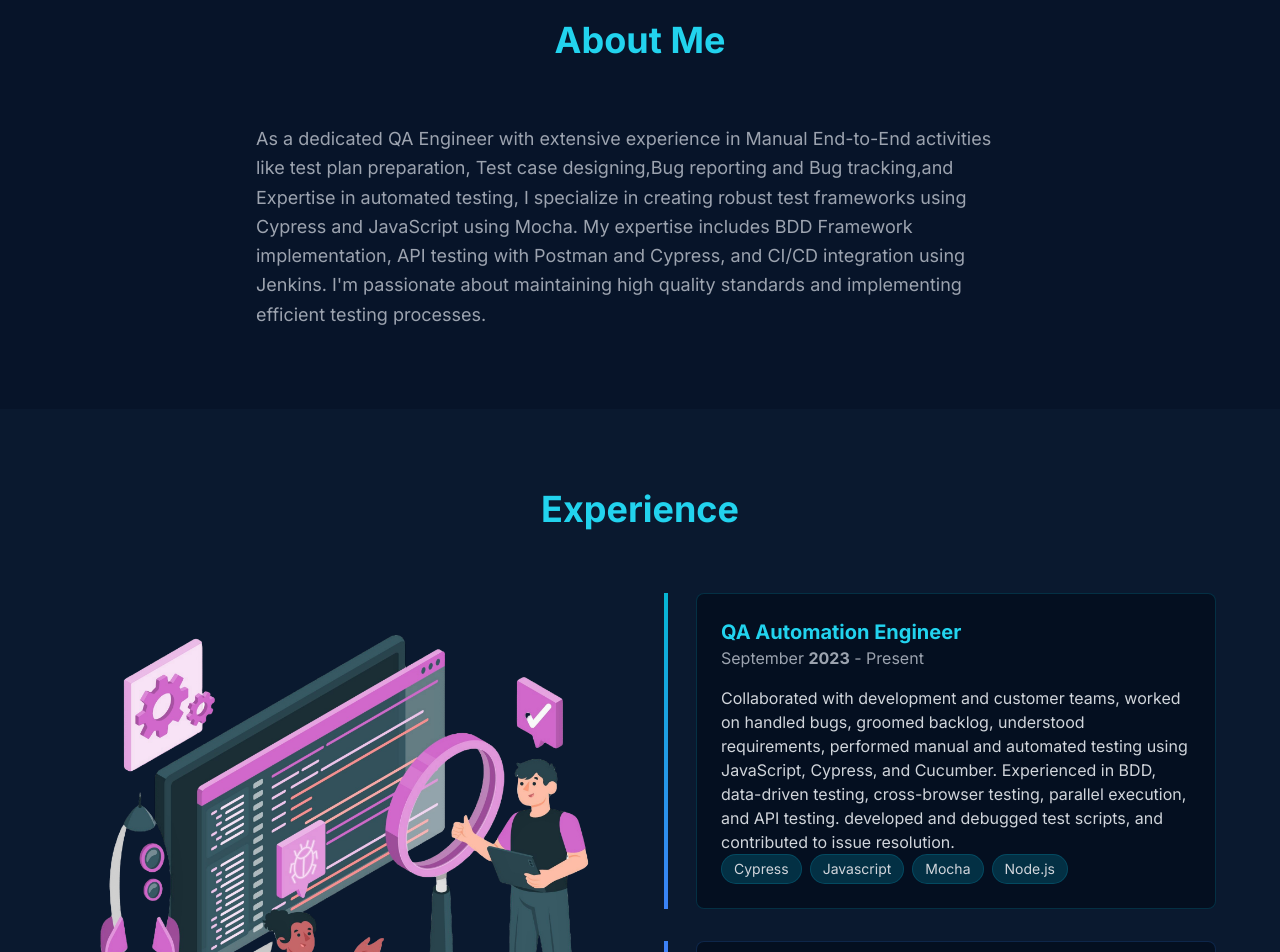
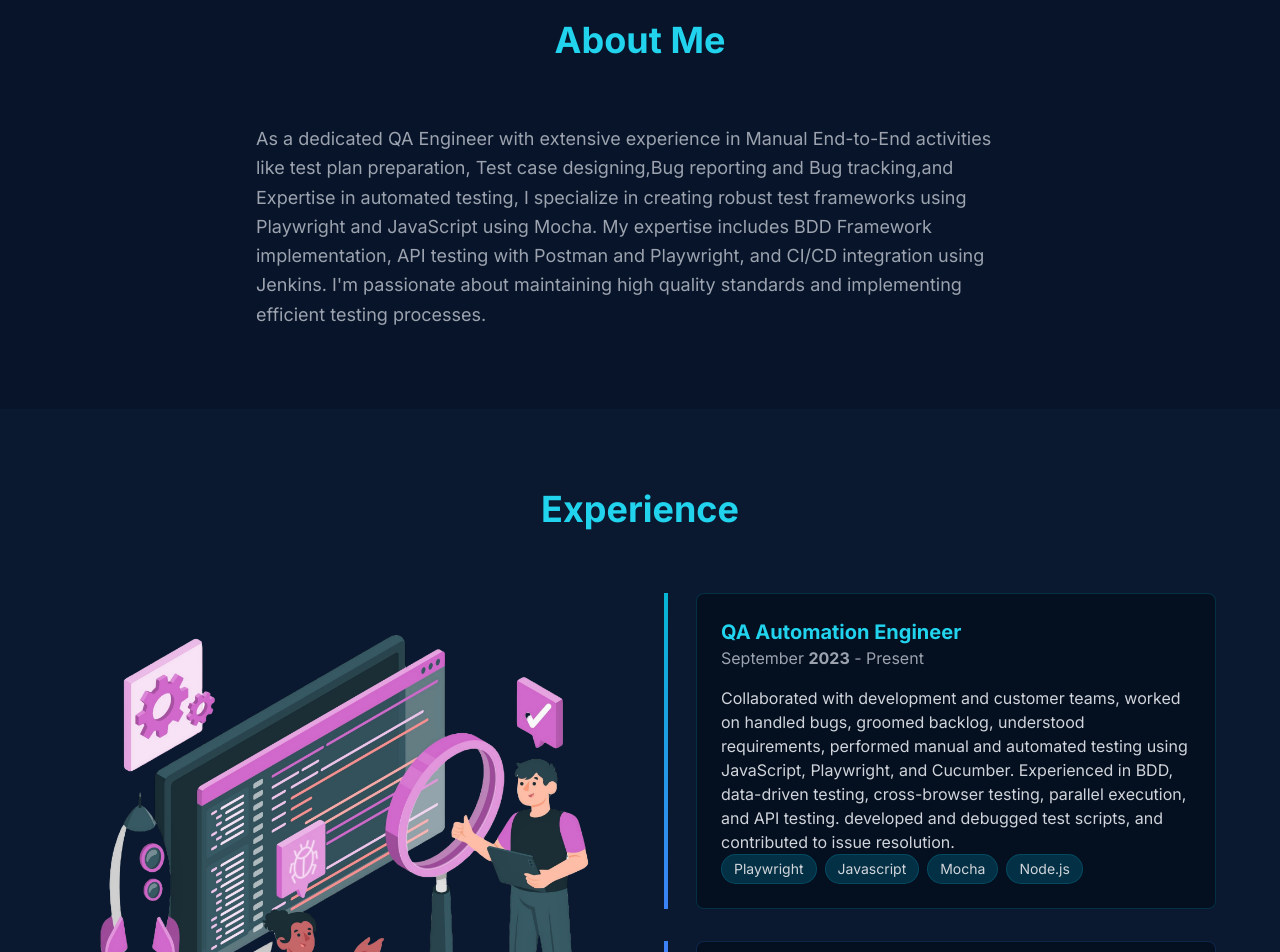
Before and after one commit to VenkateshPrasad18/venky-portfolio, a React (Vite) app: page / in a window 1280 px wide. Shown: the part 860-1812 px from the top of the page. Built offline with nearby package versions, Linux system fonts and the light colour scheme.

Commit message:
playwright

```diff
--- a/src/App.tsx
+++ b/src/App.tsx
@@ -40,7 +40,7 @@ function App() {
                 <span className="block mt-2">QA Engineer</span>
               </h1>
               <p className="text-xl text-gray-400">
-                Experienced QA Engineer specializing in Cypress automation testing with expertise in BDD Framework,
+                Experienced QA Engineer specializing in Playwright automation testing with expertise in BDD Framework,
                 API testing, and continuous integration. Passionate about ensuring software quality and delivering
                 exceptional user experiences.
               </p>
@@ -78,8 +78,8 @@ function App() {
             <p className="text-lg text-gray-400 leading-relaxed">
               As a dedicated QA Engineer with extensive experience in Manual End-to-End activities like test plan preparation,
               Test case designing,Bug reporting and Bug tracking,and Expertise in automated testing, I specialize in creating
-              robust test frameworks using Cypress and JavaScript using Mocha. My expertise includes BDD Framework implementation,
-              API testing with Postman and Cypress, and CI/CD integration using Jenkins. I'm passionate about maintaining high
+              robust test frameworks using Playwright and JavaScript using Mocha. My expertise includes BDD Framework implementation,
+              API testing with Postman and Playwright, and CI/CD integration using Jenkins. I'm passionate about maintaining high
               quality standards and implementing efficient testing processes.
             </p>
           </div>
@@ -105,10 +105,10 @@ function App() {
                   <p className="text-gray-400">September <b>2023</b> - Present</p>
                   <p className="mt-4">Collaborated with development and customer teams, worked on
                  handled bugs, groomed backlog, understood requirements, performed manual and automated testing using JavaScript,
-                 Cypress, and Cucumber. Experienced in BDD, data-driven testing, cross-browser testing, parallel execution, and API testing.
+                 Playwright, and Cucumber. Experienced in BDD, data-driven testing, cross-browser testing, parallel execution, and API testing.
                 developed and debugged test scripts, and contributed to issue resolution.</p>
                 <div className="flex gap-2">
-                <span className="px-3 py-1 bg-cyan-500/20 border border-cyan-500/20  rounded-full text-sm">Cypress</span>
+                <span className="px-3 py-1 bg-cyan-500/20 border border-cyan-500/20  rounded-full text-sm">Playwright</span>
                 <span className="px-3 py-1 bg-cyan-500/20 border border-cyan-500/20 rounded-full text-sm">Javascript</span>
                 <span className="px-3 py-1 bg-cyan-500/20 border border-cyan-500/20 rounded-full text-sm">Mocha</span>
                 <span className="px-3 py-1 bg-cyan-500/20 border border-cyan-500/20 rounded-full text-sm">Node.js</span>
@@ -146,6 +146,7 @@ function App() {
                     { name: 'BDD Framework', icon: <Tool className="w-6 h-6" /> },
                     { name: 'JavaScript', icon: <Code className="w-6 h-6" /> },
                     { name: 'Postman', icon: <Server className="w-6 h-6" /> },
+                    { name: 'Playwright', icon: <Bug className="w-6 h-6" /> },
                     { name: 'API Testing', icon: <Database className="w-6 h-6" /> },
                     { name: 'Node.js', icon: <Server className="w-6 h-6" /> },
                     { name: 'Jenkins', icon: <Tool className="w-6 h-6" /> },
@@ -190,12 +191,12 @@ function App() {
             </div>
             <div className="bg-navy-800 p-6 rounded-lg border border-cyan-500/20 hover:border-cyan-500/50 transition transform hover:scale-105 hover:shadow-lg hover:shadow-cyan-500/20">
               <h3 className="text-xl font-bold text-cyan-400 mb-4">API Testing Framework</h3>
-              <p className="text-gray-300 mb-4">Experienced in API testing using Postman and Cypress for both manual
+              <p className="text-gray-300 mb-4">Experienced in API testing using Postman and Playwright for both manual
                 and automated testing. Skilled in validating request-response, status codes, headers, and payloads.
                  Proficient in automating API tests, data-driven testing.</p>
               <div className="flex gap-2">
                 <span className="px-3 py-1 bg-cyan-500/20 border border-cyan-500/20 rounded-full text-sm">Postman</span>
-                <span className="px-3 py-1 bg-cyan-500/20 border border-cyan-500/20 rounded-full text-sm">Cypress</span>
+                <span className="px-3 py-1 bg-cyan-500/20 border border-cyan-500/20 rounded-full text-sm">Playwright</span>
               </div>
             </div>
             <div className="bg-navy-800 p-6 rounded-lg border border-cyan-500/20 hover:border-cyan-500/50 transition transform hover:scale-105 hover:shadow-lg hover:shadow-cyan-500/20">
@@ -204,7 +205,7 @@ function App() {
                 automated testing, validating UI/UX, API responses, and user interactions. Ensured seamless user experience through
                  rigorous functional and regression testing.</p>
               <div className="flex gap-2">
-                <span className="px-3 py-1 bg-cyan-500/20 border border-cyan-500/20  rounded-full text-sm">Cypress</span>
+                <span className="px-3 py-1 bg-cyan-500/20 border border-cyan-500/20  rounded-full text-sm">Playwright</span>
                 <span className="px-3 py-1 bg-cyan-500/20 border border-cyan-500/20 rounded-full text-sm">Javascript</span>
                 <span className="px-3 py-1 bg-cyan-500/20 border border-cyan-500/20 rounded-full text-sm">Mocha</span>
                 <span className="px-3 py-1 bg-cyan-500/20 border border-cyan-500/20 rounded-full text-sm">Node.js</span>
```
